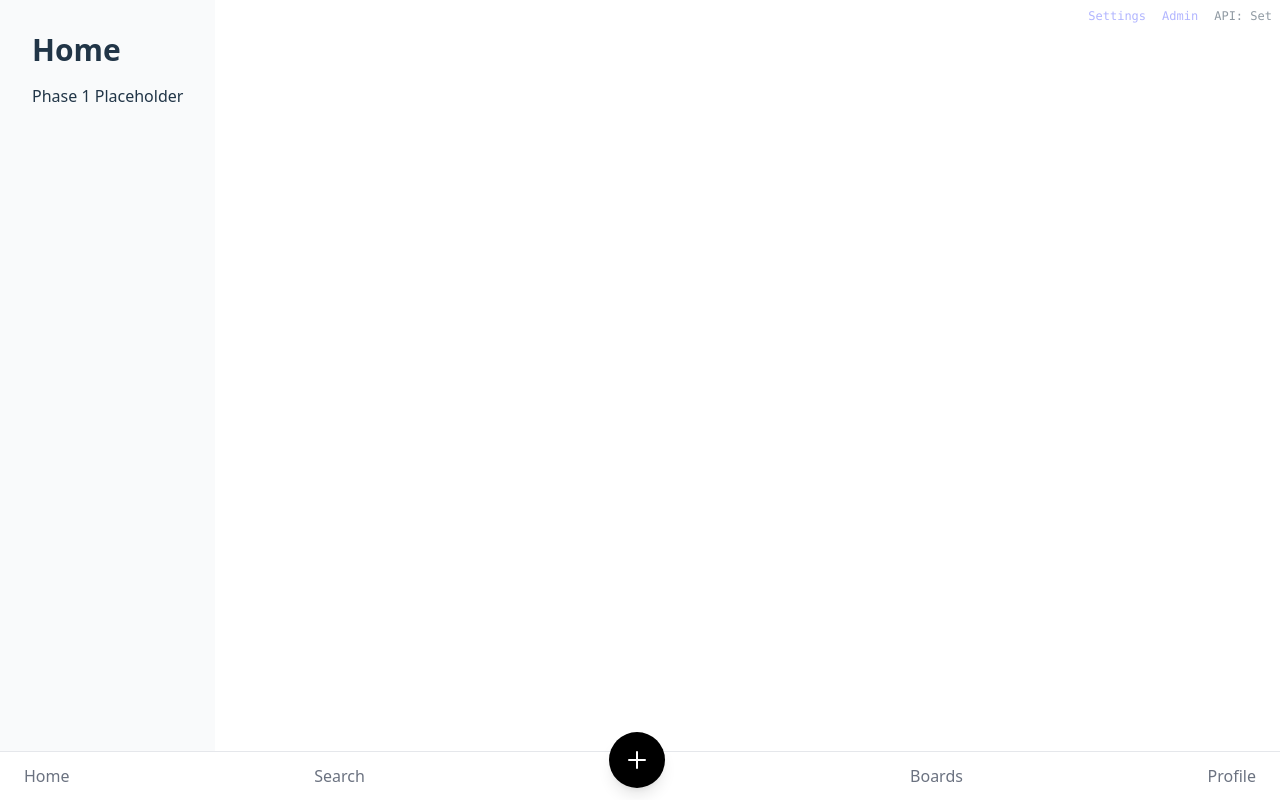
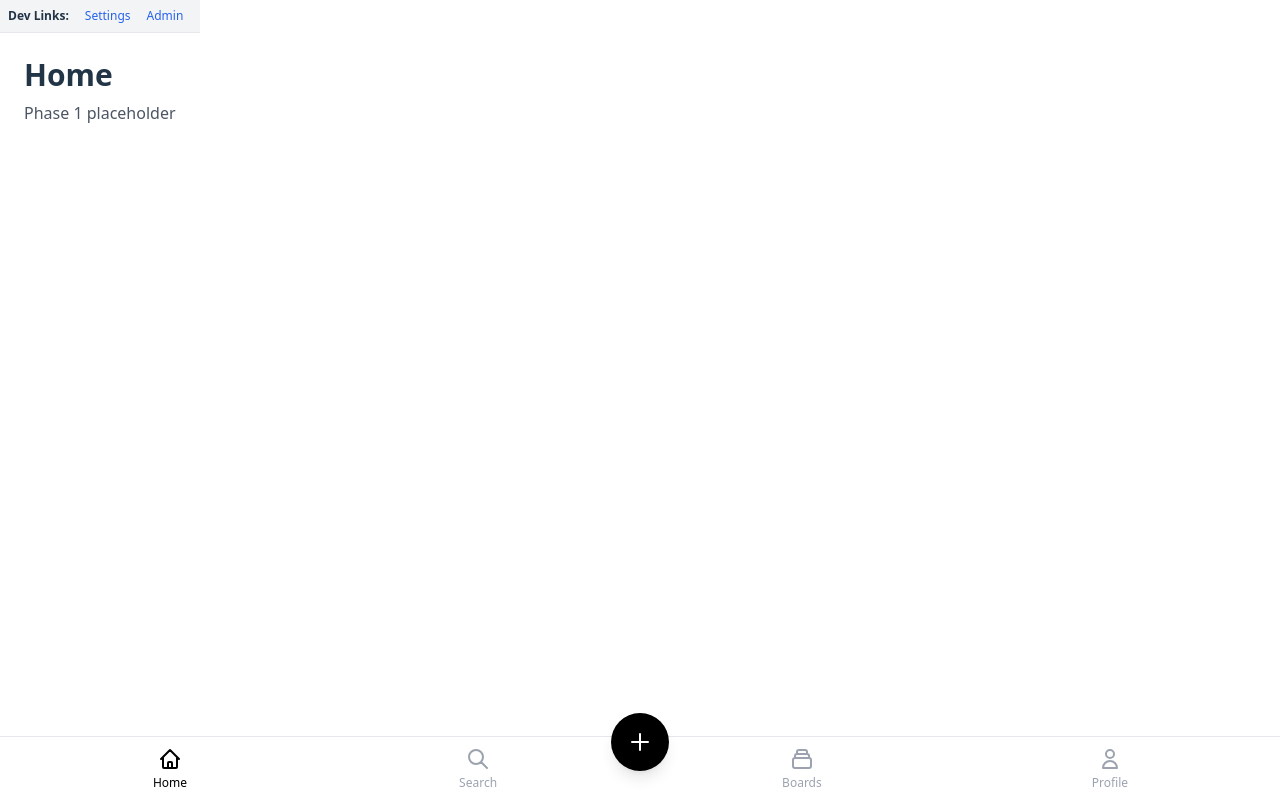
Before and after one commit to prudhvi1519/Pins-Studio, a React app in the folder frontend/: page / in a window 1280 px wide. Built offline with nearby package versions, Linux system fonts and the light colour scheme; no server answers; the HTML template or start-up script is replaced by a standard one.

Commit message:
feat(frontend): Phase 1 app shell routes + bottom nav

```diff
--- a/frontend/src/App.tsx
+++ b/frontend/src/App.tsx
@@ -1,59 +1,48 @@
-import { BrowserRouter, Routes, Route, Link, Outlet } from 'react-router-dom';
+import { createBrowserRouter, RouterProvider, Outlet, Link } from 'react-router-dom';
+import BottomNav from './components/BottomNav';
+import Home from './pages/Home';
+import Search from './pages/Search';
+import Boards from './pages/Boards';
+import Profile from './pages/Profile';
+import Settings from './pages/Settings';
+import Admin from './pages/Admin';
 
-function Shell() {
-  const isViteApiUrlAvailable = Boolean(import.meta.env.VITE_API_URL);
+const AppShell = () => {
+  return (
+    <div className="min-h-screen bg-white">
+      {/* Dev links for Settings / Admin (since they aren't in bottom nav directly) */}
+      <div className="bg-gray-100 p-2 text-xs flex gap-4 border-b border-gray-200">
+        <span className="font-semibold">Dev Links:</span>
+        <Link to="/settings" className="hover:underline text-blue-600">Settings</Link>
+        <Link to="/admin" className="hover:underline text-blue-600">Admin</Link>
+      </div>
 
-  return (
-    <div className="min-h-screen bg-gray-50 flex flex-col">
-      <main className="flex-1 overflow-y-auto pb-20">
+      {/* Main Content Area (padding bottom to avoid overlap with nav) */}
+      <main className="pb-24">
         <Outlet />
       </main>
 
-      {/* Bottom Navigation */}
-      <nav className="fixed bottom-0 left-0 right-0 bg-white border-t border-gray-200 px-6 py-3 flex justify-between items-center z-50">
-        <Link to="/" className="text-gray-500 hover:text-black">Home</Link>
-        <Link to="/search" className="text-gray-500 hover:text-black">Search</Link>
-
-        {/* Placeholder FAB */}
-        <div className="-mt-8 bg-black rounded-full p-4 shadow-lg text-white">
-          <svg className="w-6 h-6" fill="none" stroke="currentColor" viewBox="0 0 24 24"><path strokeLinecap="round" strokeLinejoin="round" strokeWidth="2" d="M12 4v16m8-8H4"></path></svg>
-        </div>
-
-        <Link to="/boards" className="text-gray-500 hover:text-black">Boards</Link>
-        <Link to="/profile" className="text-gray-500 hover:text-black">Profile</Link>
-      </nav>
-
-      {/* Admin/Settings dev links & Env check */}
-      <div className="fixed top-2 right-2 flex gap-4 text-xs font-mono opacity-50">
-        <Link to="/settings" className="hover:underline">Settings</Link>
-        <Link to="/admin" className="hover:underline">Admin</Link>
-        <span>API: {isViteApiUrlAvailable ? 'Set' : 'Unset'}</span>
-      </div>
+      {/* Fixed Bottom Navigation */}
+      <BottomNav />
     </div>
   );
-}
+};
 
-// Pages
-const Home = () => <div className="p-8"><h1 className="text-3xl font-bold mb-4">Home</h1><p>Phase 1 Placeholder</p></div>;
-const Search = () => <div className="p-8"><h1 className="text-3xl font-bold mb-4">Search</h1><p>Active state demonstration</p></div>;
-const Boards = () => <div className="p-8"><h1 className="text-3xl font-bold mb-4">Boards</h1></div>;
-const Profile = () => <div className="p-8"><h1 className="text-3xl font-bold mb-4">Profile</h1></div>;
-const Settings = () => <div className="p-8"><h1 className="text-3xl font-bold mb-4">Settings</h1></div>;
-const Admin = () => <div className="p-8"><h1 className="text-3xl font-bold mb-4">Admin</h1></div>;
+const router = createBrowserRouter([
+  {
+    path: '/',
+    element: <AppShell />,
+    children: [
+      { index: true, element: <Home /> },
+      { path: 'search', element: <Search /> },
+      { path: 'boards', element: <Boards /> },
+      { path: 'profile', element: <Profile /> },
+      { path: 'settings', element: <Settings /> },
+      { path: 'admin', element: <Admin /> },
+    ],
+  },
+]);
 
 export default function App() {
-  return (
-    <BrowserRouter>
-      <Routes>
-        <Route path="/" element={<Shell />}>
-          <Route index element={<Home />} />
-          <Route path="search" element={<Search />} />
-          <Route path="boards" element={<Boards />} />
-          <Route path="profile" element={<Profile />} />
-          <Route path="settings" element={<Settings />} />
-          <Route path="admin" element={<Admin />} />
-        </Route>
-      </Routes>
-    </BrowserRouter>
-  );
+  return <RouterProvider router={router} />;
 }
--- /dev/null
+++ b/frontend/src/components/BottomNav.tsx
@@ -0,0 +1,41 @@
+import { Link, useLocation } from 'react-router-dom';
+import Fab from './Fab';
+
+export default function BottomNav() {
+    const location = useLocation();
+
+    const getLinkClass = (path: string) => {
+        const isActive = location.pathname === path;
+        return `flex flex-col items-center justify-center w-full h-full text-xs font-medium transition-colors ${isActive ? 'text-black' : 'text-gray-400 hover:text-gray-900'
+            }`;
+    };
+
+    return (
+        <nav className="fixed bottom-0 left-0 right-0 bg-white border-t border-gray-200 h-16 flex items-center justify-around px-4 z-50">
+            <Link to="/" className={getLinkClass('/')} aria-label="Home">
+                <svg className="w-6 h-6 mb-1" fill="none" stroke="currentColor" viewBox="0 0 24 24"><path strokeLinecap="round" strokeLinejoin="round" strokeWidth="2" d="M3 12l2-2m0 0l7-7 7 7M5 10v10a1 1 0 001 1h3m10-11l2 2m-2-2v10a1 1 0 01-1 1h-3m-6 0a1 1 0 001-1v-4a1 1 0 011-1h2a1 1 0 011 1v4a1 1 0 001 1m-6 0h6"></path></svg>
+                <span>Home</span>
+            </Link>
+
+            <Link to="/search" className={getLinkClass('/search')} aria-label="Search">
+                <svg className="w-6 h-6 mb-1" fill="none" stroke="currentColor" viewBox="0 0 24 24"><path strokeLinecap="round" strokeLinejoin="round" strokeWidth="2" d="M21 21l-6-6m2-5a7 7 0 11-14 0 7 7 0 0114 0z"></path></svg>
+                <span>Search</span>
+            </Link>
+
+            {/* FAB Placeholder Slot */}
+            <div className="w-16 h-full flex items-center justify-center relative">
+                <Fab />
+            </div>
+
+            <Link to="/boards" className={getLinkClass('/boards')} aria-label="Boards">
+                <svg className="w-6 h-6 mb-1" fill="none" stroke="currentColor" viewBox="0 0 24 24"><path strokeLinecap="round" strokeLinejoin="round" strokeWidth="2" d="M19 11H5m14 0a2 2 0 012 2v6a2 2 0 01-2 2H5a2 2 0 01-2-2v-6a2 2 0 012-2m14 0V9a2 2 0 00-2-2M5 11V9a2 2 0 012-2m0 0V5a2 2 0 012-2h6a2 2 0 012 2v2M7 7h10"></path></svg>
+                <span>Boards</span>
+            </Link>
+
+            <Link to="/profile" className={getLinkClass('/profile')} aria-label="Profile">
+                <svg className="w-6 h-6 mb-1" fill="none" stroke="currentColor" viewBox="0 0 24 24"><path strokeLinecap="round" strokeLinejoin="round" strokeWidth="2" d="M16 7a4 4 0 11-8 0 4 4 0 018 0zM12 14a7 7 0 00-7 7h14a7 7 0 00-7-7z"></path></svg>
+                <span>Profile</span>
+            </Link>
+        </nav>
+    );
+}
--- /dev/null
+++ b/frontend/src/components/Fab.tsx
@@ -0,0 +1,12 @@
+export default function Fab() {
+    return (
+        <button
+            className="absolute -top-6 left-1/2 transform -translate-x-1/2 bg-black hover:bg-gray-800 text-white rounded-full p-4 shadow-lg flex items-center justify-center transition-transform hover:scale-105 active:scale-95"
+            aria-label="Create Placeholder"
+        >
+            <svg className="w-6 h-6" fill="none" stroke="currentColor" viewBox="0 0 24 24">
+                <path strokeLinecap="round" strokeLinejoin="round" strokeWidth="2" d="M12 4v16m8-8H4"></path>
+            </svg>
+        </button>
+    );
+}
--- /dev/null
+++ b/frontend/src/pages/Admin.tsx
@@ -0,0 +1,8 @@
+export default function Admin() {
+    return (
+        <div className="p-6">
+            <h1 className="text-3xl font-bold mb-2">Admin</h1>
+            <p className="text-gray-600">Phase 1 placeholder</p>
+        </div>
+    );
+}
--- /dev/null
+++ b/frontend/src/pages/Boards.tsx
@@ -0,0 +1,8 @@
+export default function Boards() {
+    return (
+        <div className="p-6">
+            <h1 className="text-3xl font-bold mb-2">Boards</h1>
+            <p className="text-gray-600">Phase 1 placeholder</p>
+        </div>
+    );
+}
--- /dev/null
+++ b/frontend/src/pages/Home.tsx
@@ -0,0 +1,8 @@
+export default function Home() {
+    return (
+        <div className="p-6">
+            <h1 className="text-3xl font-bold mb-2">Home</h1>
+            <p className="text-gray-600">Phase 1 placeholder</p>
+        </div>
+    );
+}
--- /dev/null
+++ b/frontend/src/pages/Profile.tsx
@@ -0,0 +1,8 @@
+export default function Profile() {
+    return (
+        <div className="p-6">
+            <h1 className="text-3xl font-bold mb-2">Profile</h1>
+            <p className="text-gray-600">Phase 1 placeholder</p>
+        </div>
+    );
+}
--- /dev/null
+++ b/frontend/src/pages/Search.tsx
@@ -0,0 +1,8 @@
+export default function Search() {
+    return (
+        <div className="p-6">
+            <h1 className="text-3xl font-bold mb-2">Search</h1>
+            <p className="text-gray-600">Phase 1 placeholder</p>
+        </div>
+    );
+}
--- /dev/null
+++ b/frontend/src/pages/Settings.tsx
@@ -0,0 +1,8 @@
+export default function Settings() {
+    return (
+        <div className="p-6">
+            <h1 className="text-3xl font-bold mb-2">Settings</h1>
+            <p className="text-gray-600">Phase 1 placeholder</p>
+        </div>
+    );
+}
```
Also changed, not shown: frontend/screencap.js (added, +32 -0 lines).
